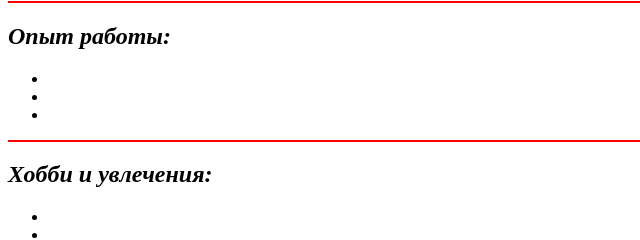
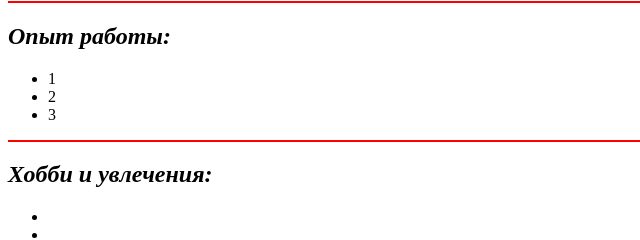
Before and after one commit to AlexeyFS/Resume, a plain HTML site: page index.html in a window 1280 px wide. Shown: the part 292-532 px from the top of the page, 0-640 px from the left. Drawn offline with Linux system fonts and the light colour scheme.

Commit message:
Добавил цифры в список: Опыт работы

```diff
--- a/index.html
+++ b/index.html
@@ -23,9 +23,9 @@
 <hr color="red">
 <h2><i> Опыт работы:</i></h2>
 <ul>
-    <li></li>
-    <li></li>
-    <li></li>
+    <li>1</li>
+    <li>2</li>
+    <li>3</li>
 </ul>
 
 <hr color="red">
```
